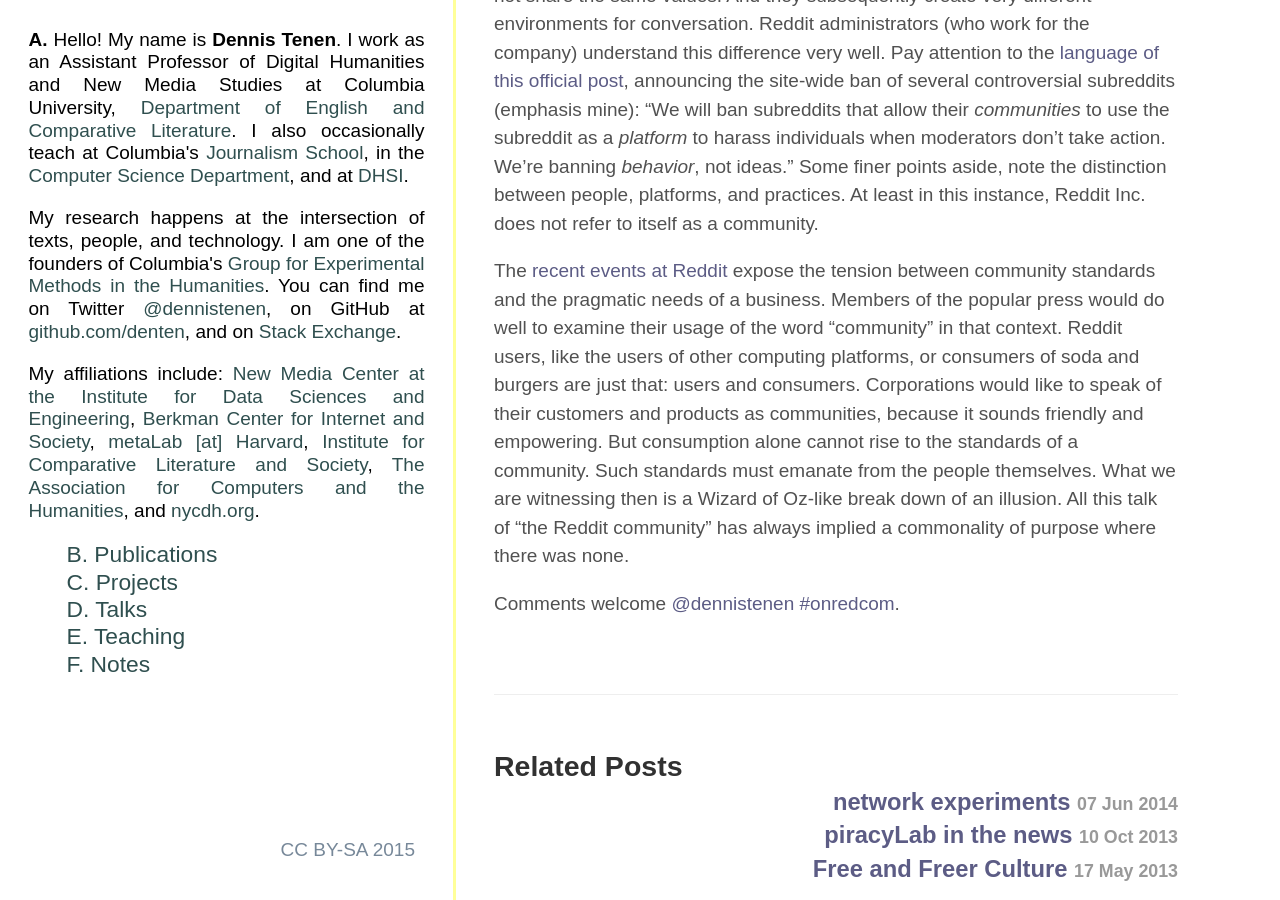
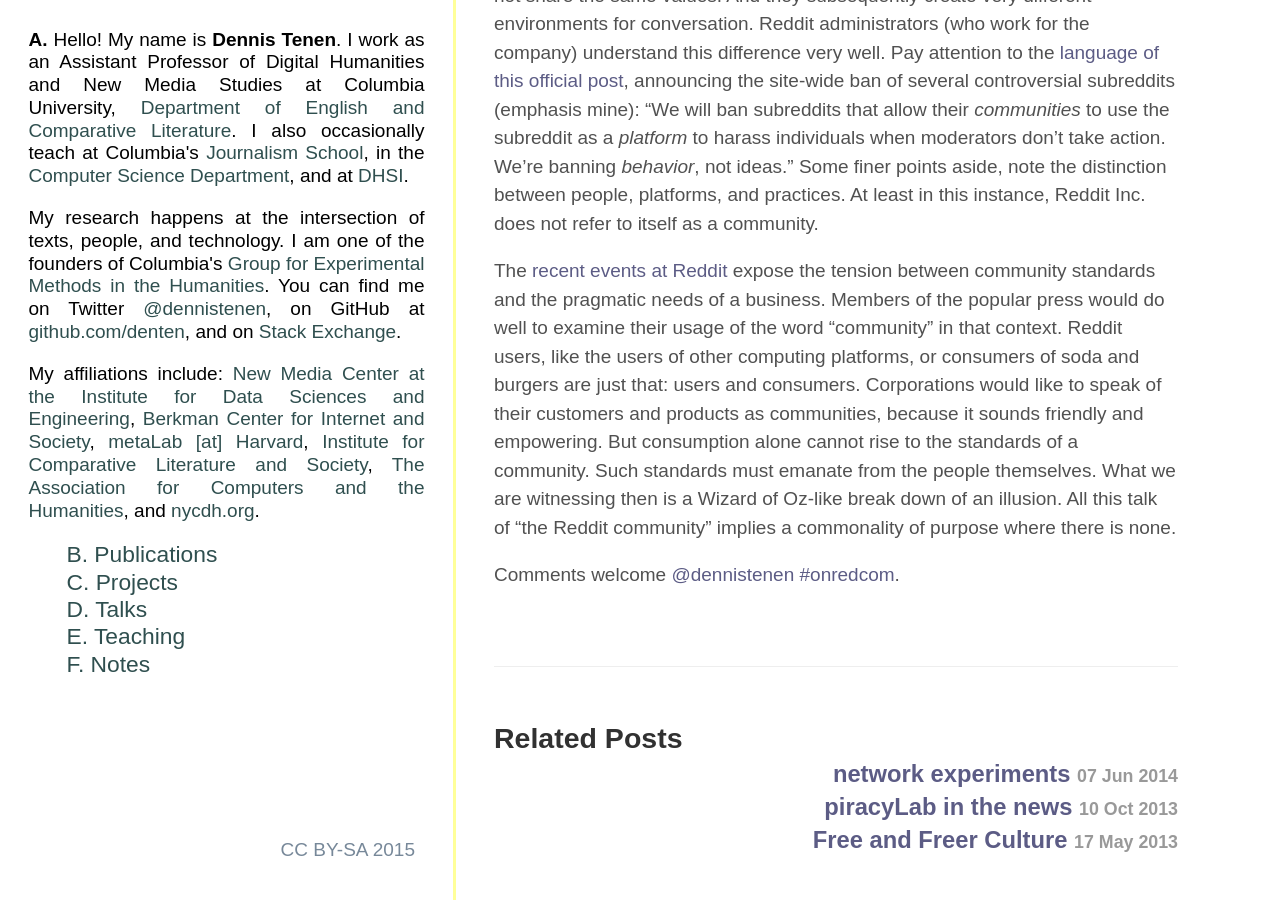
Before and after one commit to denten/denten.github.io, a Jekyll site: the page built from _posts/2015-07-29-reddit-community.md, in a window 1280 px wide and 900 px high, scrolled down 1586 px. Built offline with Jekyll 4.4.1, drawn with Linux system fonts in a browser that asks for light colours; some web fonts are replaced.

```diff
--- a/_posts/2015-07-29-reddit-community.md
+++ b/_posts/2015-07-29-reddit-community.md
@@ -97,8 +97,8 @@
 communities, because it sounds friendly and empowering. But consumption alone
 cannot rise to the standards of a community. Such standards must emanate from
 the people themselves. What we are witnessing then is a Wizard of Oz-like break
-down of an illusion. All this talk of "the Reddit community" has always implied a
-commonality of purpose where there was none.
+down of an illusion. All this talk of "the Reddit community" implies a
+commonality of purpose where there is none.
 
 Comments welcome [@dennistenen](https://twitter.com/dennistenen)
 [#onredcom](https://twitter.com/search?q=%23onredcom&src=typd&f=tweets).
```
